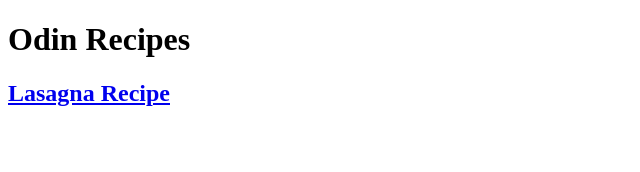
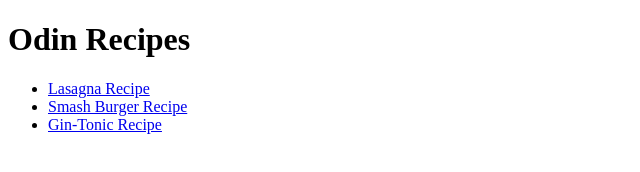
Before and after one commit to Buxtak/odin-recipes, a plain HTML site: page index.html in a window 1280 px wide. Shown: the whole page, without its empty margins (0-640 px from the left). Drawn offline with Linux system fonts and the light colour scheme.

```diff
--- a/index.html
+++ b/index.html
@@ -7,7 +7,10 @@
 </head>
 <h1>Odin Recipes</h1>
 <body>
-    <h2><a href="recipes/lasagna.html">Lasagna Recipe</a></h2>
-
+    <ul>
+        <li><a href="recipes/lasagna.html">Lasagna Recipe</a></li>
+        <li><a href="recipes/smash-burger.html">Smash Burger Recipe</a></li>
+        <li><a href="recipes/gin-tonic.html">Gin-Tonic Recipe</a></li>
+    </ul>
     </body>
 </html>
```
Also changed, not shown: images/gin-tonic.jpg (added), images/smash-burger.jpg (added).
